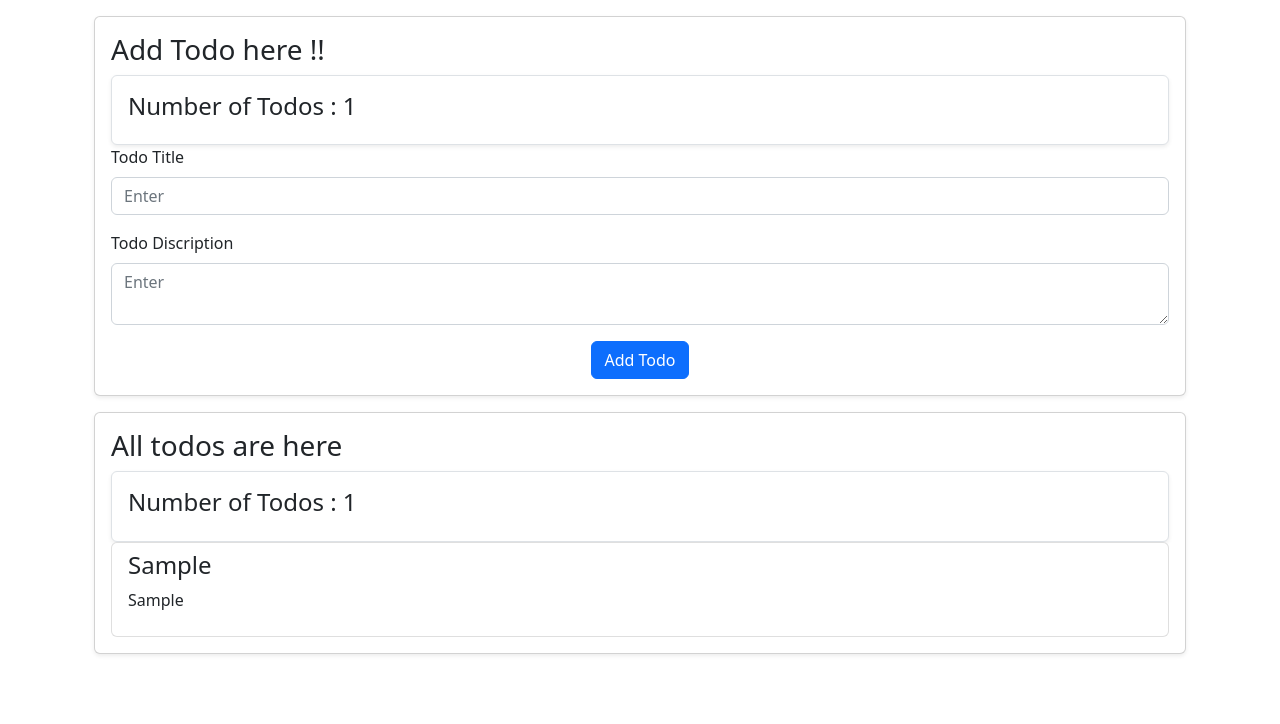
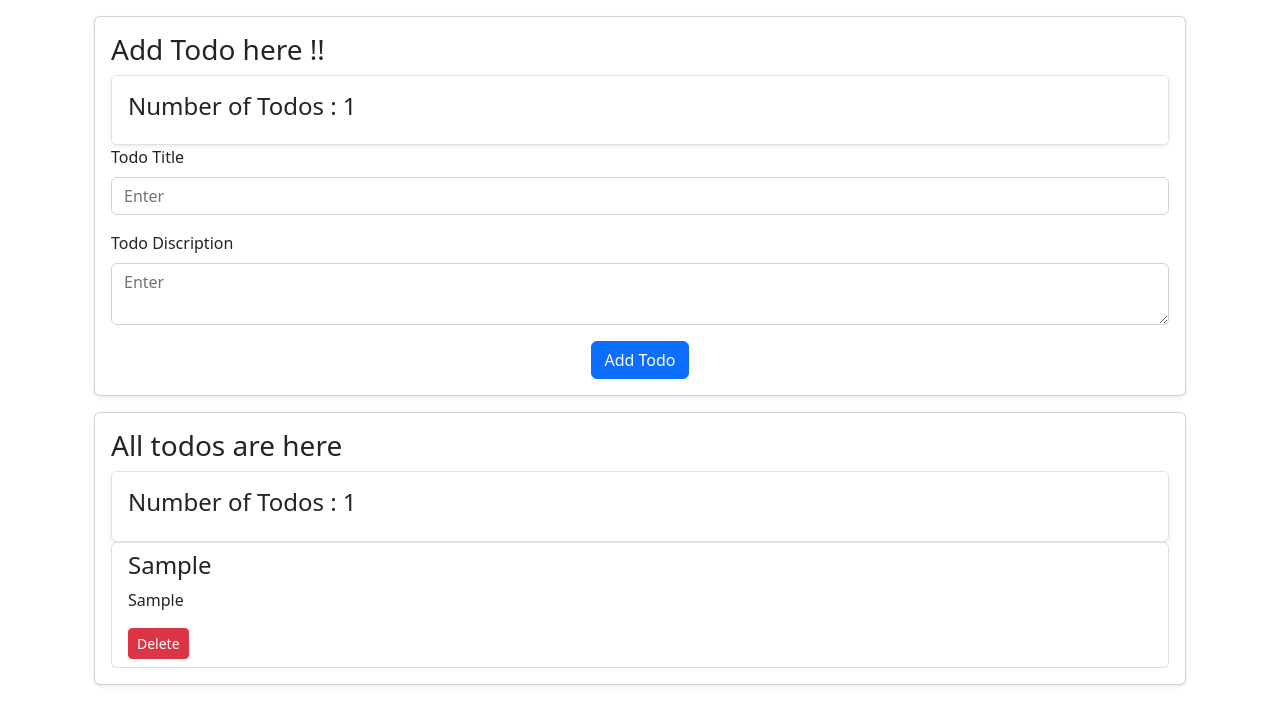
Before and after one commit to GauravJoshiJi/ToDoAppRedux, a React (Create React App) app: page / in a window 1280 px wide. Both pictures are taken after typing "Sample", "Sample" into the empty fields and a click on the button "Add Todo". Shown: the top 724 px of the page. Built offline with nearby package versions, Linux system fonts and the light colour scheme.

Commit message:
Delete Functionality

```diff
--- a/src/components/AddTodo.jsx
+++ b/src/components/AddTodo.jsx
@@ -3,17 +3,19 @@ import DisplayCount from "./DisplayCount";
 import { Container, Row, Col, Card, Form, Button } from "react-bootstrap";
 import { addTodo } from "../redux/actions/todo";
 import { connect } from "react-redux";
+import { v4 } from "uuid";
 
 const AddTodo = ({ addTodo }) => {
   const [todo, setTodo] = useState({
     title: "",
     discription: "",
+    id: "",
   });
 
   const handleSubmit = (event) => {
     event.preventDefault();
     //Add todo in store
-    addTodo(todo);
+    addTodo({ ...todo, id: v4() });
     console.log(todo);
     setTodo({
       title: "",
--- a/src/components/DisplayTodos.jsx
+++ b/src/components/DisplayTodos.jsx
@@ -1,9 +1,10 @@
 import React, { useState } from "react";
 import DisplayCount from "./DisplayCount";
-import { Container, Row, Col, Card, ListGroup } from "react-bootstrap";
+import { Container, Row, Col, Card, ListGroup, Button } from "react-bootstrap";
 import { connect } from "react-redux";
+import { deleteTodo } from "../redux/actions/todo";
 
-const DisplayTodos = ({ todos }) => {
+const DisplayTodos = ({ todos, deleteTodo }) => {
   return (
     <Container>
       <Row>
@@ -17,6 +18,13 @@ const DisplayTodos = ({ todos }) => {
                   <ListGroup.Item key={index}>
                     <h4>{todo.title}</h4>
                     <p>{todo.discription}</p>
+                    <Button
+                      onClick={(event) => deleteTodo(todo.id)}
+                      variant="danger"
+                      size="sm"
+                    >
+                      Delete
+                    </Button>
                   </ListGroup.Item>
                 ))}
               </ListGroup>
@@ -33,6 +41,8 @@ const mapStateToProps = (state) => {
   return { todos: state.todos };
 };
 
-const mapDispatchToProps = (dispatch) => ({});
+const mapDispatchToProps = (dispatch) => ({
+  deleteTodo: (id) => dispatch(deleteTodo(id)),
+});
 
 export default connect(mapStateToProps, mapDispatchToProps)(DisplayTodos);
```
